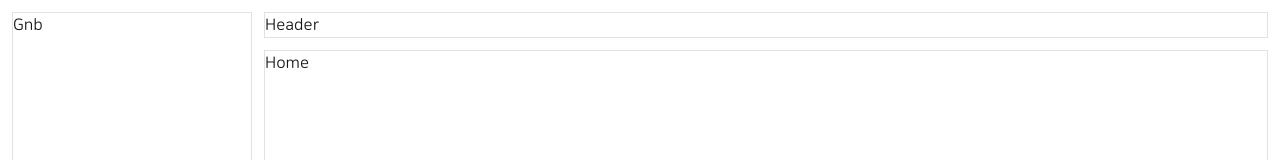
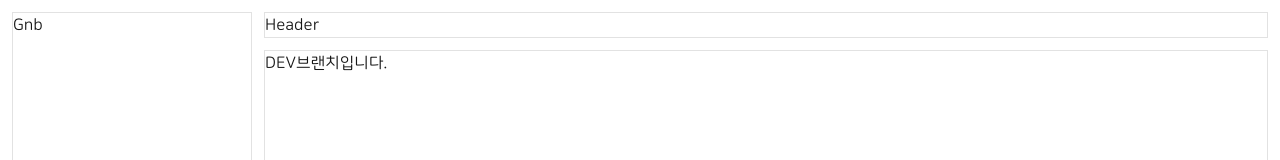
Before and after one commit to FeedBacker-team/frontend, a Next.js app: page / in a window 1280 px wide. Shown: the top 160 px of the page. Built offline with nearby package versions, Linux system fonts and the light colour scheme.

Commit message:
chore: dev 환경 테스트용 문구 추가

```diff
--- a/src/app/page.tsx
+++ b/src/app/page.tsx
@@ -1,7 +1,3 @@
 export default function Home() {
-  return (
-    <div>
-      Home
-    </div>
-  );
+  return <div>DEV브랜치입니다.</div>;
 }
```
